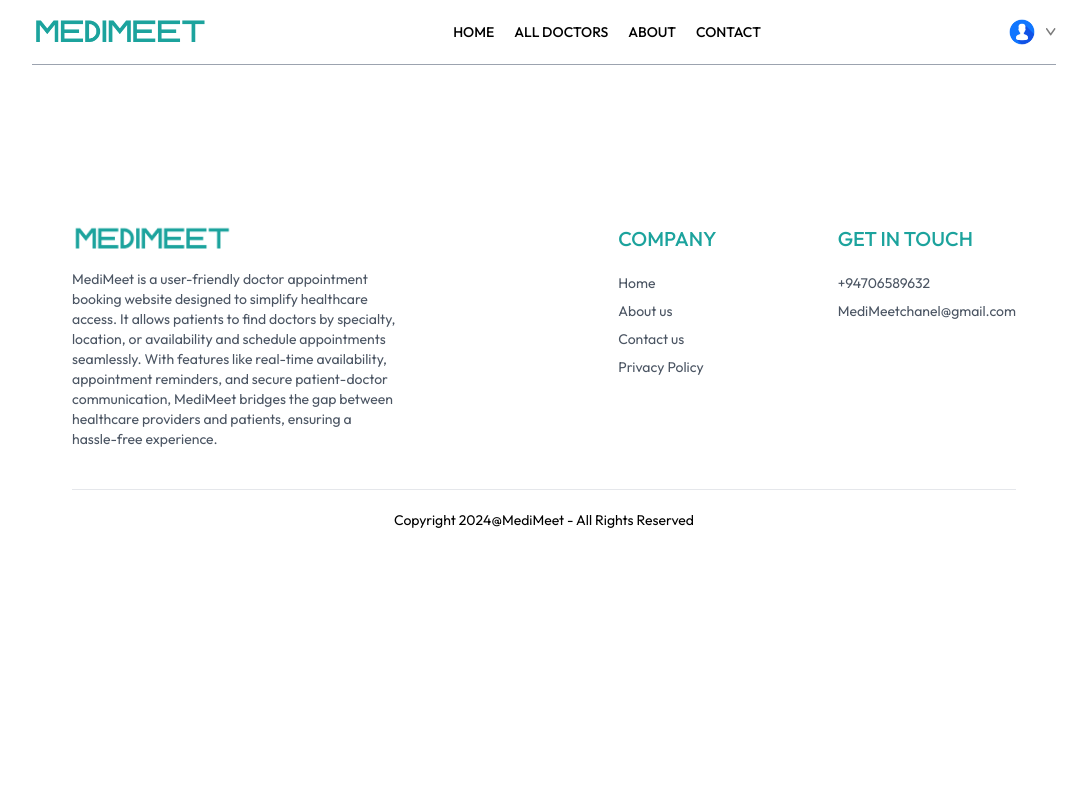
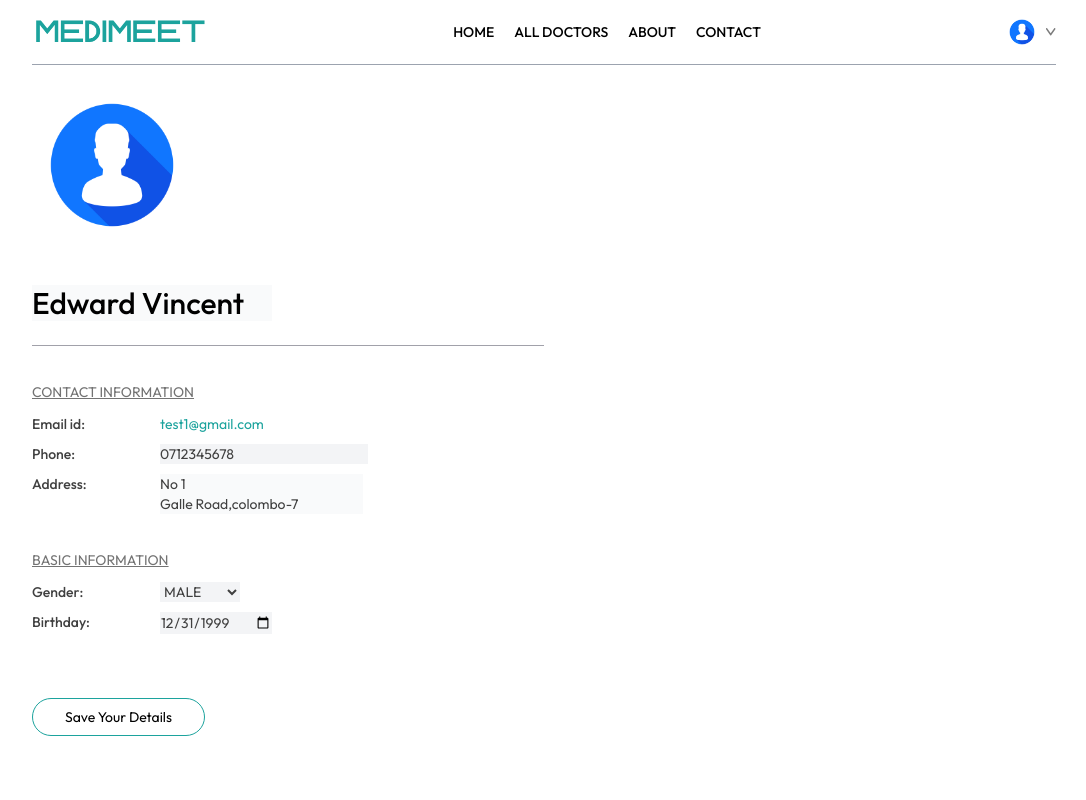
Before and after one commit to jayasingha27146/MEDIMEET, a React (Vite) app in the folder frontend/: page /myprofile in a window 1280 px wide. Shown: the top 800 px of the page, without its empty margins (96-1182 px from the left). Built offline with nearby package versions, Linux system fonts and the light colour scheme.

Commit message:
update myprofile page

```diff
--- a/frontend/src/pages/myprofile.jsx
+++ b/frontend/src/pages/myprofile.jsx
@@ -1,8 +1,94 @@
-import React from 'react'
+import React, { useState } from 'react'
+import { assets } from '../assets/assets'
 
 const myprofile = () => {
+
+ const[userData,setUserData] = useState({
+
+    name:'Edward Vincent',
+    Image:assets.profile_pic,
+    email:"test1@gmail.com",
+    phone:"0712345678",
+    address:{
+      line1:"No 1",
+      line2:"Galle Road,colombo-7",
+    },
+    gender:"Male",
+    dob:"1999-12-31",
+ })
+
+ const [isEdit,setIsEdit] = useState(true)
+
+
   return (
-    <div>
+    <div className='max-w-lg flex flex-col  gap-6 text-sm'>
+        <img className='w-40 rounded' src={userData.Image} alt='' />
+
+        {
+          isEdit
+          ? <input className='bg-gray-50 text-3xl font-medium max-w-60 mt-4' type='text' value={userData.name} onChange={e => setUserData(prev => ({...prev,name:e.target.value}))} />
+            :<p className='font-medium text-3xl text-neutral-800 mt-4'>{userData.name}</p>
+        }
+        <hr className='bg-zinc-400 h-[1px] border-none' />
+        <div>
+          <p className='text-neutral-500 underline mt-3'>CONTACT INFORMATION</p>
+          <div className='grid grid-cols-[1fr_3fr] gap-y-2.5 mt-3 text-neutral-700'>
+            <p className='font-medium'>Email id:</p>
+            <p className='text-primary'>{userData.email}</p>
+            <p className='font-medium'>Phone:</p>
+            {
+
+            isEdit
+            ? <input className='bg-gray-100 max-w-52' type='text' value={userData.phone} onChange={e => setUserData(prev => ({...prev,phone:e.target.value}))} />
+               :<p className='text-primary'>{userData.phone}</p>
+            }
+           <p className='font-medium'>Address:</p>
+           {
+            isEdit
+            ? <p>
+               <input className='bg-gray-50' onChange={(e) => setUserData(prev => ({...prev,address: {...prev.address,line1:e.target.value}}))} value={userData.address.line1} type='text' />
+               <br />
+               <input className='bg-gray-50' onChange={(e) => setUserData(prev => ({...prev,address: {...prev.address,line2:e.target.value}}))} value={userData.address.line2} type='text' />
+            </p>
+            : <p className='text-gray-500'>
+              {userData.address.line1}
+              <br />
+              {userData.address.line2}
+            </p>
+           }
+
+          </div>
+        </div>
+        <div>
+          <p className='text-neutral-500 underline mt-3'>
+            BASIC INFORMATION
+          </p>
+          <div className='grid grid-cols-[1fr_3fr] gap-y-2.5 mt-3 text-neutral-700'>
+            <p className='font-medium'>Gender:</p>
+            {
+          isEdit
+          ? <select className='max-w-20 bg-gray-100' onChange={(e) => setUserData(prev => ({...prev,gender: e.target.value}))} value={userData.gender}>
+            <option value="Male">MALE</option>
+            <option value="Female">FEMALE</option>
+          </select>
+            :<p className='text-gray-400'>{userData.gender}</p>
+        }
+        <p className='font-medium'>Birthday:</p>
+        {
+          isEdit
+          ? <input className='max-w-28 bg-gray-100 ' type='date' value={userData.dob} onChange={e => setUserData(prev => ({...prev,dob:e.target.value}))} />
+            :<p className='text-gray-400'>{userData.dob}</p>
+        }
+          </div>
+        </div>
+
+        <div className='mt-10'>
+          {
+            isEdit
+            ? <button className='border border-primary px-8 py-2 rounded-full hover:bg-primary hover:text-white transition-all' onClick={() => setIsEdit(false)}>Save Your Details</button>
+            : <button className='border border-primary px-8 py-2 rounded-full hover:bg-primary hover:text-white transition-all' onClick={() => setIsEdit(true)}>Edit</button>
+          }
+        </div>
 
     </div>
   )
```
